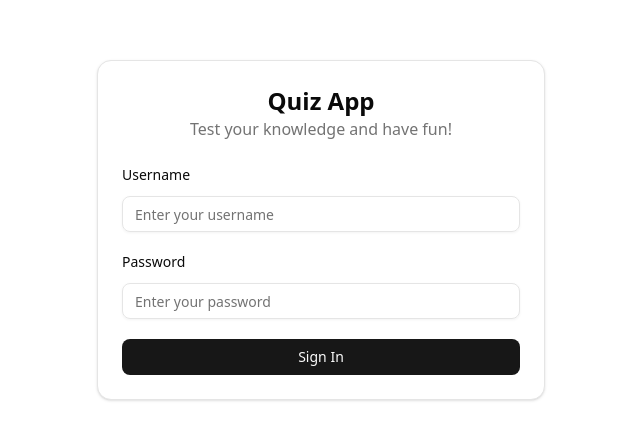
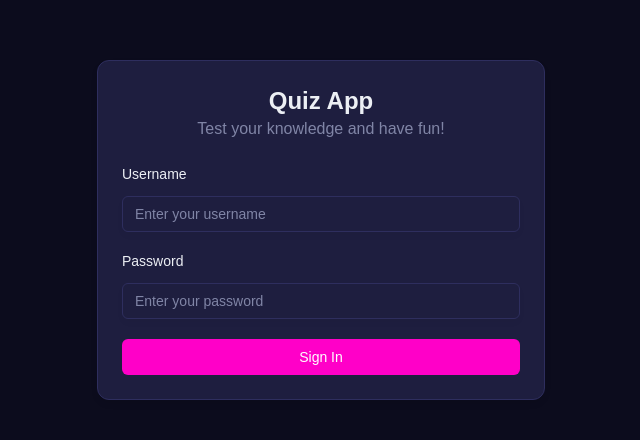
Before and after one commit to PutuRivan/quiz, a React (Vite) app: page / in a window 1280 px wide. Shown: the part 170-610 px from the top of the page, without its empty margins (319-959 px from the left). Built offline with nearby package versions, Linux system fonts and the light colour scheme.

Commit message:
style:change theme to cyberpunk

```diff
--- a/src/components/home/header.jsx
+++ b/src/components/home/header.jsx
@@ -1,14 +1,16 @@
 import React from 'react'
 import { Button } from '../ui/button'
+import { useAuth } from '@/context/auth-context'
 
-export default function Header({ username }) {
+export default function Header() {
+  const { user, logout } = useAuth()
   return (
     <header className='flex justify-between items-center w-full'>
       <div>
         <h1 className='text-2xl font-bold'>Quiz App</h1>
-        <p className='text-muted-foreground'>Welcome back,{username}</p>
+        <p className='text-muted-foreground'>Welcome back, {user?.username}</p>
       </div>
-      <Button>Logout</Button>
+      <Button onClick={logout}>Logout</Button>
     </header>
   )
 }
--- a/src/components/quiz/progress-header-card.jsx
+++ b/src/components/quiz/progress-header-card.jsx
@@ -17,19 +17,19 @@ export default function ProgressHeaderCard({ currentQuestionIndex, questions, an
           {/* Answered */}
           <div className='text-center'>
             <p className='text-muted-foreground text-sm mb-1'>Answered</p>
-            <p className='text-2xl font-bold text-green-600'>{answeredCount}</p>
+            <p className='text-2xl font-bold text-accent'>{answeredCount}</p>
           </div>
 
           {/* Remaining */}
           <div className='text-center'>
             <p className='text-muted-foreground text-sm mb-1'>Remaining</p>
-            <p className='text-2xl font-bold text-blue-600'>{questions.length - answeredCount}</p>
+            <p className='text-2xl font-bold text-chart-5'>{questions.length - answeredCount}</p>
           </div>
 
           {/* Time Left */}
           <div className='text-center'>
             <p className='text-muted-foreground text-sm mb-1'>Time Left</p>
-            <p className={`text-2xl font-bold ${timeRemaining < 60 ? 'text-red-600' : 'text-foreground'}`}>
+            <p className={`text-2xl font-bold ${timeRemaining < 60 ? 'text-destructive' : 'text-foreground'}`}>
               {formatTime(timeRemaining)}
             </p>
           </div>
--- a/src/index.css
+++ b/src/index.css
@@ -4,112 +4,112 @@
 
 @custom-variant dark (&:is(.dark *));
 
-:root {
-  --background: oklch(1 0 0);
-  --foreground: oklch(0.1450 0 0);
-  --card: oklch(1 0 0);
-  --card-foreground: oklch(0.1450 0 0);
-  --popover: oklch(1 0 0);
-  --popover-foreground: oklch(0.1450 0 0);
-  --primary: oklch(0.2050 0 0);
-  --primary-foreground: oklch(0.9850 0 0);
-  --secondary: oklch(0.9700 0 0);
-  --secondary-foreground: oklch(0.2050 0 0);
-  --muted: oklch(0.9700 0 0);
-  --muted-foreground: oklch(0.5560 0 0);
-  --accent: oklch(0.9700 0 0);
-  --accent-foreground: oklch(0.2050 0 0);
-  --destructive: oklch(0.5770 0.2450 27.3250);
-  --destructive-foreground: oklch(1 0 0);
-  --border: oklch(0.9220 0 0);
-  --input: oklch(0.9220 0 0);
-  --ring: oklch(0.7080 0 0);
-  --chart-1: oklch(0.8100 0.1000 252);
-  --chart-2: oklch(0.6200 0.1900 260);
-  --chart-3: oklch(0.5500 0.2200 263);
-  --chart-4: oklch(0.4900 0.2200 264);
-  --chart-5: oklch(0.4200 0.1800 266);
-  --sidebar: oklch(0.9850 0 0);
-  --sidebar-foreground: oklch(0.1450 0 0);
-  --sidebar-primary: oklch(0.2050 0 0);
-  --sidebar-primary-foreground: oklch(0.9850 0 0);
-  --sidebar-accent: oklch(0.9700 0 0);
-  --sidebar-accent-foreground: oklch(0.2050 0 0);
-  --sidebar-border: oklch(0.9220 0 0);
-  --sidebar-ring: oklch(0.7080 0 0);
-  --font-sans: ui-sans-serif, system-ui, -apple-system, BlinkMacSystemFont, 'Segoe UI', Roboto, 'Helvetica Neue', Arial, 'Noto Sans', sans-serif, 'Apple Color Emoji', 'Segoe UI Emoji', 'Segoe UI Symbol', 'Noto Color Emoji';
+.dark {
+  --background: oklch(0.9816 0.0017 247.8390);
+  --foreground: oklch(0.1649 0.0352 281.8285);
+  --card: oklch(1.0000 0 0);
+  --card-foreground: oklch(0.1649 0.0352 281.8285);
+  --popover: oklch(1.0000 0 0);
+  --popover-foreground: oklch(0.1649 0.0352 281.8285);
+  --primary: oklch(0.6726 0.2904 341.4084);
+  --primary-foreground: oklch(1.0000 0 0);
+  --secondary: oklch(0.9595 0.0200 286.0164);
+  --secondary-foreground: oklch(0.1649 0.0352 281.8285);
+  --muted: oklch(0.9595 0.0200 286.0164);
+  --muted-foreground: oklch(0.1649 0.0352 281.8285);
+  --accent: oklch(0.8903 0.1739 171.2690);
+  --accent-foreground: oklch(0.1649 0.0352 281.8285);
+  --destructive: oklch(0.6535 0.2348 34.0370);
+  --destructive-foreground: oklch(1.0000 0 0);
+  --border: oklch(0.9205 0.0086 225.0878);
+  --input: oklch(0.9205 0.0086 225.0878);
+  --ring: oklch(0.6726 0.2904 341.4084);
+  --chart-1: oklch(0.6726 0.2904 341.4084);
+  --chart-2: oklch(0.5488 0.2944 299.0954);
+  --chart-3: oklch(0.8442 0.1457 209.2851);
+  --chart-4: oklch(0.8903 0.1739 171.2690);
+  --chart-5: oklch(0.9168 0.1915 101.4070);
+  --sidebar: oklch(0.9595 0.0200 286.0164);
+  --sidebar-foreground: oklch(0.1649 0.0352 281.8285);
+  --sidebar-primary: oklch(0.6726 0.2904 341.4084);
+  --sidebar-primary-foreground: oklch(1.0000 0 0);
+  --sidebar-accent: oklch(0.8903 0.1739 171.2690);
+  --sidebar-accent-foreground: oklch(0.1649 0.0352 281.8285);
+  --sidebar-border: oklch(0.9205 0.0086 225.0878);
+  --sidebar-ring: oklch(0.6726 0.2904 341.4084);
+  --font-sans: Outfit, sans-serif;
   --font-serif: ui-serif, Georgia, Cambria, "Times New Roman", Times, serif;
-  --font-mono: ui-monospace, SFMono-Regular, Menlo, Monaco, Consolas, "Liberation Mono", "Courier New", monospace;
-  --radius: 0.625rem;
-  --shadow-x: 0;
-  --shadow-y: 1px;
-  --shadow-blur: 3px;
-  --shadow-spread: 0px;
+  --font-mono: Fira Code, monospace;
+  --radius: 0.5rem;
+  --shadow-x: 0px;
+  --shadow-y: 4px;
+  --shadow-blur: 8px;
+  --shadow-spread: -2px;
   --shadow-opacity: 0.1;
-  --shadow-color: oklch(0 0 0);
-  --shadow-2xs: 0 1px 3px 0px hsl(0 0% 0% / 0.05);
-  --shadow-xs: 0 1px 3px 0px hsl(0 0% 0% / 0.05);
-  --shadow-sm: 0 1px 3px 0px hsl(0 0% 0% / 0.10), 0 1px 2px -1px hsl(0 0% 0% / 0.10);
-  --shadow: 0 1px 3px 0px hsl(0 0% 0% / 0.10), 0 1px 2px -1px hsl(0 0% 0% / 0.10);
-  --shadow-md: 0 1px 3px 0px hsl(0 0% 0% / 0.10), 0 2px 4px -1px hsl(0 0% 0% / 0.10);
-  --shadow-lg: 0 1px 3px 0px hsl(0 0% 0% / 0.10), 0 4px 6px -1px hsl(0 0% 0% / 0.10);
-  --shadow-xl: 0 1px 3px 0px hsl(0 0% 0% / 0.10), 0 8px 10px -1px hsl(0 0% 0% / 0.10);
-  --shadow-2xl: 0 1px 3px 0px hsl(0 0% 0% / 0.25);
+  --shadow-color: hsl(0 0% 0%);
+  --shadow-2xs: 0px 4px 8px -2px hsl(0 0% 0% / 0.05);
+  --shadow-xs: 0px 4px 8px -2px hsl(0 0% 0% / 0.05);
+  --shadow-sm: 0px 4px 8px -2px hsl(0 0% 0% / 0.10), 0px 1px 2px -3px hsl(0 0% 0% / 0.10);
+  --shadow: 0px 4px 8px -2px hsl(0 0% 0% / 0.10), 0px 1px 2px -3px hsl(0 0% 0% / 0.10);
+  --shadow-md: 0px 4px 8px -2px hsl(0 0% 0% / 0.10), 0px 2px 4px -3px hsl(0 0% 0% / 0.10);
+  --shadow-lg: 0px 4px 8px -2px hsl(0 0% 0% / 0.10), 0px 4px 6px -3px hsl(0 0% 0% / 0.10);
+  --shadow-xl: 0px 4px 8px -2px hsl(0 0% 0% / 0.10), 0px 8px 10px -3px hsl(0 0% 0% / 0.10);
+  --shadow-2xl: 0px 4px 8px -2px hsl(0 0% 0% / 0.25);
   --tracking-normal: 0em;
   --spacing: 0.25rem;
 }
 
-.dark {
-  --background: oklch(0.1450 0 0);
-  --foreground: oklch(0.9850 0 0);
-  --card: oklch(0.2050 0 0);
-  --card-foreground: oklch(0.9850 0 0);
-  --popover: oklch(0.2690 0 0);
-  --popover-foreground: oklch(0.9850 0 0);
-  --primary: oklch(0.9220 0 0);
-  --primary-foreground: oklch(0.2050 0 0);
-  --secondary: oklch(0.2690 0 0);
-  --secondary-foreground: oklch(0.9850 0 0);
-  --muted: oklch(0.2690 0 0);
-  --muted-foreground: oklch(0.7080 0 0);
-  --accent: oklch(0.3710 0 0);
-  --accent-foreground: oklch(0.9850 0 0);
-  --destructive: oklch(0.7040 0.1910 22.2160);
-  --destructive-foreground: oklch(0.9850 0 0);
-  --border: oklch(0.2750 0 0);
-  --input: oklch(0.3250 0 0);
-  --ring: oklch(0.5560 0 0);
-  --chart-1: oklch(0.8100 0.1000 252);
-  --chart-2: oklch(0.6200 0.1900 260);
-  --chart-3: oklch(0.5500 0.2200 263);
-  --chart-4: oklch(0.4900 0.2200 264);
-  --chart-5: oklch(0.4200 0.1800 266);
-  --sidebar: oklch(0.2050 0 0);
-  --sidebar-foreground: oklch(0.9850 0 0);
-  --sidebar-primary: oklch(0.4880 0.2430 264.3760);
-  --sidebar-primary-foreground: oklch(0.9850 0 0);
-  --sidebar-accent: oklch(0.2690 0 0);
-  --sidebar-accent-foreground: oklch(0.9850 0 0);
-  --sidebar-border: oklch(0.2750 0 0);
-  --sidebar-ring: oklch(0.4390 0 0);
-  --font-sans: ui-sans-serif, system-ui, -apple-system, BlinkMacSystemFont, 'Segoe UI', Roboto, 'Helvetica Neue', Arial, 'Noto Sans', sans-serif, 'Apple Color Emoji', 'Segoe UI Emoji', 'Segoe UI Symbol', 'Noto Color Emoji';
+:root {
+  --background: oklch(0.1649 0.0352 281.8285);
+  --foreground: oklch(0.9513 0.0074 260.7315);
+  --card: oklch(0.2542 0.0611 281.1423);
+  --card-foreground: oklch(0.9513 0.0074 260.7315);
+  --popover: oklch(0.2542 0.0611 281.1423);
+  --popover-foreground: oklch(0.9513 0.0074 260.7315);
+  --primary: oklch(0.6726 0.2904 341.4084);
+  --primary-foreground: oklch(1.0000 0 0);
+  --secondary: oklch(0.2542 0.0611 281.1423);
+  --secondary-foreground: oklch(0.9513 0.0074 260.7315);
+  --muted: oklch(0.2123 0.0522 280.9917);
+  --muted-foreground: oklch(0.6245 0.0500 278.1046);
+  --accent: oklch(0.8903 0.1739 171.2690);
+  --accent-foreground: oklch(0.1649 0.0352 281.8285);
+  --destructive: oklch(0.6535 0.2348 34.0370);
+  --destructive-foreground: oklch(1.0000 0 0);
+  --border: oklch(0.3279 0.0832 280.7890);
+  --input: oklch(0.3279 0.0832 280.7890);
+  --ring: oklch(0.6726 0.2904 341.4084);
+  --chart-1: oklch(0.6726 0.2904 341.4084);
+  --chart-2: oklch(0.5488 0.2944 299.0954);
+  --chart-3: oklch(0.8442 0.1457 209.2851);
+  --chart-4: oklch(0.8903 0.1739 171.2690);
+  --chart-5: oklch(0.9168 0.1915 101.4070);
+  --sidebar: oklch(0.1649 0.0352 281.8285);
+  --sidebar-foreground: oklch(0.9513 0.0074 260.7315);
+  --sidebar-primary: oklch(0.6726 0.2904 341.4084);
+  --sidebar-primary-foreground: oklch(1.0000 0 0);
+  --sidebar-accent: oklch(0.8903 0.1739 171.2690);
+  --sidebar-accent-foreground: oklch(0.1649 0.0352 281.8285);
+  --sidebar-border: oklch(0.3279 0.0832 280.7890);
+  --sidebar-ring: oklch(0.6726 0.2904 341.4084);
+  --font-sans: Outfit, sans-serif;
   --font-serif: ui-serif, Georgia, Cambria, "Times New Roman", Times, serif;
-  --font-mono: ui-monospace, SFMono-Regular, Menlo, Monaco, Consolas, "Liberation Mono", "Courier New", monospace;
-  --radius: 0.625rem;
-  --shadow-x: 0;
-  --shadow-y: 1px;
-  --shadow-blur: 3px;
-  --shadow-spread: 0px;
+  --font-mono: Fira Code, monospace;
+  --radius: 0.5rem;
+  --shadow-x: 0px;
+  --shadow-y: 4px;
+  --shadow-blur: 8px;
+  --shadow-spread: -2px;
   --shadow-opacity: 0.1;
-  --shadow-color: oklch(0 0 0);
-  --shadow-2xs: 0 1px 3px 0px hsl(0 0% 0% / 0.05);
-  --shadow-xs: 0 1px 3px 0px hsl(0 0% 0% / 0.05);
-  --shadow-sm: 0 1px 3px 0px hsl(0 0% 0% / 0.10), 0 1px 2px -1px hsl(0 0% 0% / 0.10);
-  --shadow: 0 1px 3px 0px hsl(0 0% 0% / 0.10), 0 1px 2px -1px hsl(0 0% 0% / 0.10);
-  --shadow-md: 0 1px 3px 0px hsl(0 0% 0% / 0.10), 0 2px 4px -1px hsl(0 0% 0% / 0.10);
-  --shadow-lg: 0 1px 3px 0px hsl(0 0% 0% / 0.10), 0 4px 6px -1px hsl(0 0% 0% / 0.10);
-  --shadow-xl: 0 1px 3px 0px hsl(0 0% 0% / 0.10), 0 8px 10px -1px hsl(0 0% 0% / 0.10);
-  --shadow-2xl: 0 1px 3px 0px hsl(0 0% 0% / 0.25);
+  --shadow-color: hsl(0 0% 0%);
+  --shadow-2xs: 0px 4px 8px -2px hsl(0 0% 0% / 0.05);
+  --shadow-xs: 0px 4px 8px -2px hsl(0 0% 0% / 0.05);
+  --shadow-sm: 0px 4px 8px -2px hsl(0 0% 0% / 0.10), 0px 1px 2px -3px hsl(0 0% 0% / 0.10);
+  --shadow: 0px 4px 8px -2px hsl(0 0% 0% / 0.10), 0px 1px 2px -3px hsl(0 0% 0% / 0.10);
+  --shadow-md: 0px 4px 8px -2px hsl(0 0% 0% / 0.10), 0px 2px 4px -3px hsl(0 0% 0% / 0.10);
+  --shadow-lg: 0px 4px 8px -2px hsl(0 0% 0% / 0.10), 0px 4px 6px -3px hsl(0 0% 0% / 0.10);
+  --shadow-xl: 0px 4px 8px -2px hsl(0 0% 0% / 0.10), 0px 8px 10px -3px hsl(0 0% 0% / 0.10);
+  --shadow-2xl: 0px 4px 8px -2px hsl(0 0% 0% / 0.25);
 }
 
 @theme inline {
@@ -167,14 +167,15 @@
 
 @layer base {
   * {
-    @apply border-border outline-ring/50;
+    @apply border-border outline-ring/50 font-sans;
   }
 
   body {
     @apply bg-background text-foreground;
     letter-spacing: var(--tracking-normal);
   }
-  button{
+
+  button {
     @apply cursor-pointer
   }
 }
--- a/src/pages/home-page.jsx
+++ b/src/pages/home-page.jsx
@@ -1,14 +1,12 @@
 import Header from '@/components/home/header'
 import NewQuizForm from '@/components/home/new-quiz-form'
 import { Card, CardContent } from '@/components/ui/card'
-import { useAuth } from '@/context/auth-context'
 import React from 'react'
 import { useNavigate } from 'react-router'
 import { useQuiz } from '@/hooks/use-quiz'
 import ResumeQuizDialog from '@/components/home/resume-quiz-dialog'
 
 export default function HomePage() {
-    const { user } = useAuth()
     const navigate = useNavigate()
     const { resetQuiz, resumeQuiz, hasSavedQuiz, getSavedQuizInfo } = useQuiz()
 
@@ -39,7 +37,7 @@ export default function HomePage() {
             />
 
             <main className='flex flex-col max-w-5xl mx-auto p-5 gap-5'>
-                <Header username={user?.username} />
+                <Header />
                 <Card>
                     <CardContent className='space-y-4'>
                         <div className='space-y-1'>
--- a/src/pages/login-page.jsx
+++ b/src/pages/login-page.jsx
@@ -1,8 +1,37 @@
 import LoginForm from '@/components/login/login-form'
 import { Card, CardContent, CardDescription, CardHeader, CardTitle } from '@/components/ui/card'
-import React from 'react'
+import { useAuth } from '@/context/auth-context'
+import React, { useEffect } from 'react'
+import { useNavigate } from 'react-router'
 
 export default function LoginPage() {
+    const { user, isLoading } = useAuth()
+    const navigate = useNavigate()
+
+    useEffect(() => {
+        // Redirect to home if already logged in
+        if (!isLoading && user) {
+            navigate('/home', { replace: true })
+        }
+    }, [user, isLoading, navigate])
+
+    // Show loading state while checking authentication
+    if (isLoading) {
+        return (
+            <div className="flex items-center justify-center min-h-screen">
+                <div className="text-center">
+                    <div className="animate-spin rounded-full h-12 w-12 border-b-2 border-primary mx-auto"></div>
+                    <p className="mt-4 text-muted-foreground">Loading...</p>
+                </div>
+            </div>
+        )
+    }
+
+    // Don't render login form if user is authenticated (will redirect)
+    if (user) {
+        return null
+    }
+
     return (
         <main className='grid place-items-center h-screen'>
             <Card className='w-full max-w-md'>
--- /dev/null
+++ b/src/protected-route.jsx
@@ -0,0 +1,26 @@
+import { useAuth } from '@/context/auth-context'
+import { Navigate } from 'react-router'
+
+export default function ProtectedRoute({ children }) {
+  const { user, isLoading } = useAuth()
+
+  // Show loading state while checking authentication
+  if (isLoading) {
+    return (
+      <div className="flex items-center justify-center min-h-screen">
+        <div className="text-center">
+          <div className="animate-spin rounded-full h-12 w-12 border-b-2 border-primary mx-auto"></div>
+          <p className="mt-4 text-muted-foreground">Loading...</p>
+        </div>
+      </div>
+    )
+  }
+
+  // Redirect to login if not authenticated
+  if (!user) {
+    return <Navigate to="/" replace />
+  }
+
+  // Render the protected content if authenticated
+  return children
+}
--- a/src/providers/auth-provider.jsx
+++ b/src/providers/auth-provider.jsx
@@ -6,7 +6,6 @@ import { toast } from 'sonner'
 export default function AuthProvider({ children }) {
   const [user, setUser] = useState(null)
   const [isLoading, setIsLoading] = useState(true)
-  const [error, setError] = useState(null)
 
   useEffect(() => {
     const storedUser = localStorage.getItem('quizUser');
@@ -29,14 +28,32 @@ export default function AuthProvider({ children }) {
 
       const userData = result.data
 
-      localStorage.setItem('quizUser', JSON.stringify(userData))
+      // Cek apakah ada daftar users di localStorage
+      const usersData = localStorage.getItem('quizUsers')
+      const users = usersData ? JSON.parse(usersData) : []
 
-      setUser(userData)
-      toast.success('Login successful')
+      // Cari user berdasarkan username
+      const existingUser = users.find(u => u.username === userData.username)
+
+      if (existingUser) {
+        // Jika user sudah ada, cek apakah password sama
+        if (existingUser.password !== userData.password) {
+          throw new Error('Password salah')
+        }
+        // Password benar, login berhasil
+        localStorage.setItem('quizUser', JSON.stringify(existingUser))
+        setUser(existingUser)
+        toast.success('Login berhasil')
+      } else {
+        // Jika user belum ada, tambahkan user baru
+        users.push(userData)
+        localStorage.setItem('quizUsers', JSON.stringify(users))
+        localStorage.setItem('quizUser', JSON.stringify(userData))
+        setUser(userData)
+        toast.success('Registrasi berhasil! Anda telah login')
+      }
     } catch (error) {
       console.error('Login error:', error)
-
-      setError(error.message)
       toast.error(error.message)
     } finally {
       setIsLoading(false)
```
Also changed, not shown: src/App.jsx (deleted, +0 -7 lines), src/components/quiz/questions-container.jsx (+4 -4 lines), src/route.jsx (+16 -3 lines).
